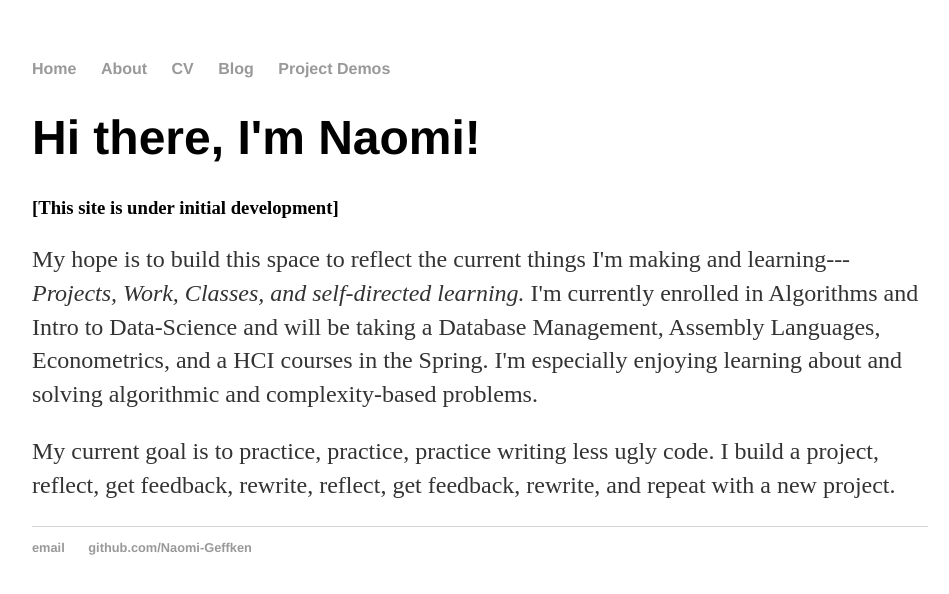
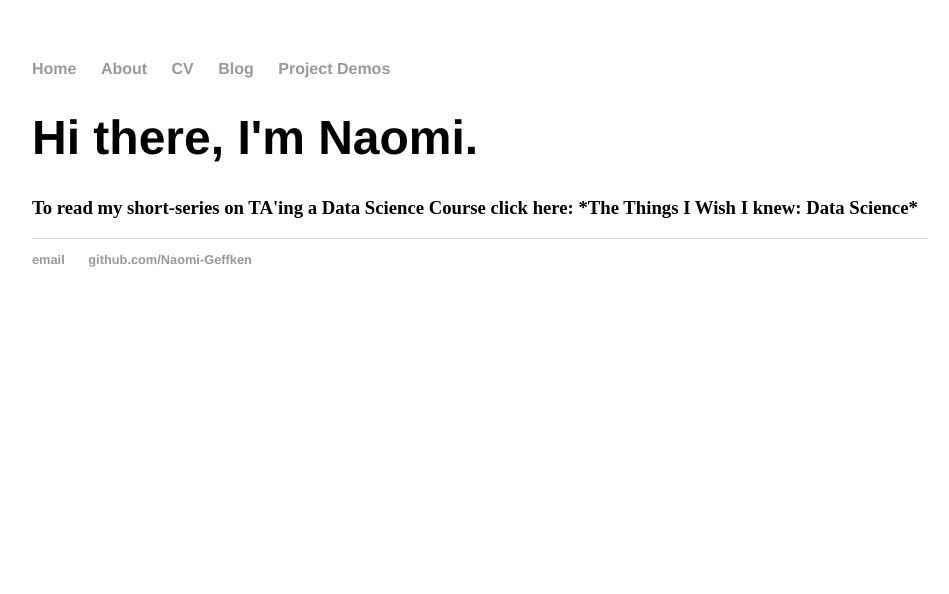
Before and after one commit to Naomi-Geffken/Naomi-Geffken.github.io, a Jekyll site: the page built from index.html, in a window 1280 px wide. Shown: the top 594 px of the page, without its empty margins (160-1109 px from the left). Built offline with Jekyll 4.4.1, drawn with Linux system fonts in a browser that asks for light colours.

Commit message:
Update index.html

```diff
--- a/index.html
+++ b/index.html
@@ -3,11 +3,7 @@ layout: default
 title: Naomi Geffken
 ---
 <div class="blurb">
-	<h1>Hi there, I'm Naomi!</h1>
-	<h3>[This site is under initial development]</h3>
-	<p>My hope is to build this space to reflect the current things I'm making and learning---<em>Projects,
-		Work, Classes, and self-directed learning.</em> I'm currently enrolled in Algorithms and Intro to Data-Science and will be taking
-		a Database Management, Assembly Languages, Econometrics, and a HCI courses in the Spring. I'm especially enjoying learning about and
-		solving algorithmic and complexity-based problems.</p>
-	<p>My current goal is to practice, practice, practice writing less ugly code. I build a project, reflect, get feedback, rewrite, reflect, get feedback, rewrite, and repeat with a new project.</p>
+	<h1>Hi there, I'm Naomi.</h1>
+	<h3>To read my short-series on TA'ing a Data Science Course click here: *The Things I Wish I knew: Data Science*</h3>
+
 </div><!-- /.blurb -->
```
